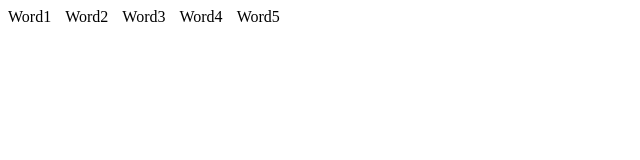
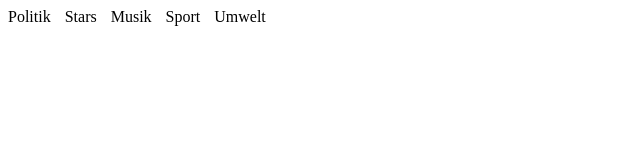
Before and after one commit to StrwbrryBnny/fliqz, a plain HTML site: page index.html in a window 1280 px wide. Shown: the whole page, without its empty margins (0-640 px from the left). Drawn offline with Linux system fonts and the light colour scheme.

Commit message:
Update index.html

```diff
--- a/index.html
+++ b/index.html
@@ -3,6 +3,7 @@
 <head>
   <meta charset="UTF-8">
   <meta name="viewport" content="width=device-width, initial-scale=1.0">
+  <link rel="stylesheet" href="dein-dateiname.css">
   <style>
     .word {
       display: inline-block;
@@ -19,11 +20,11 @@
 <body>
 
 <div id="wordContainer">
-  <span class="word" onclick="enlargeWord(this)">Word1</span>
-  <span class="word" onclick="enlargeWord(this)">Word2</span>
-  <span class="word" onclick="enlargeWord(this)">Word3</span>
-  <span class="word" onclick="enlargeWord(this)">Word4</span>
-  <span class="word" onclick="enlargeWord(this)">Word5</span>
+  <span class="word" onclick="enlargeWord(this)">Politik</span>
+  <span class="word" onclick="enlargeWord(this)">Stars</span>
+  <span class="word" onclick="enlargeWord(this)">Musik</span>
+  <span class="word" onclick="enlargeWord(this)">Sport</span>
+  <span class="word" onclick="enlargeWord(this)">Umwelt</span>
 </div>
 
 <script>
```
